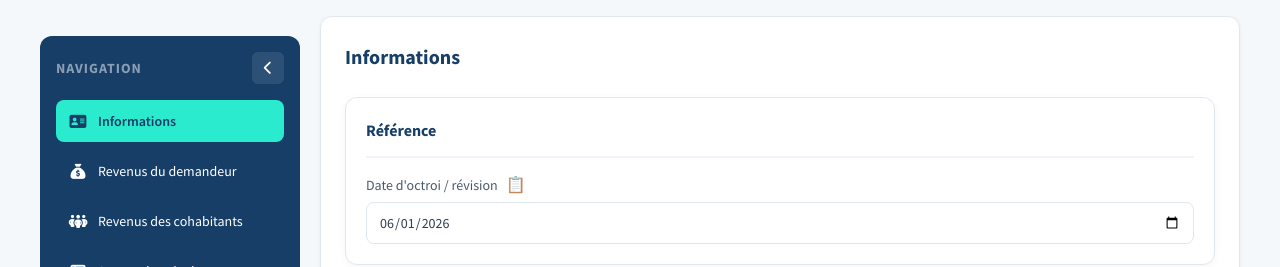
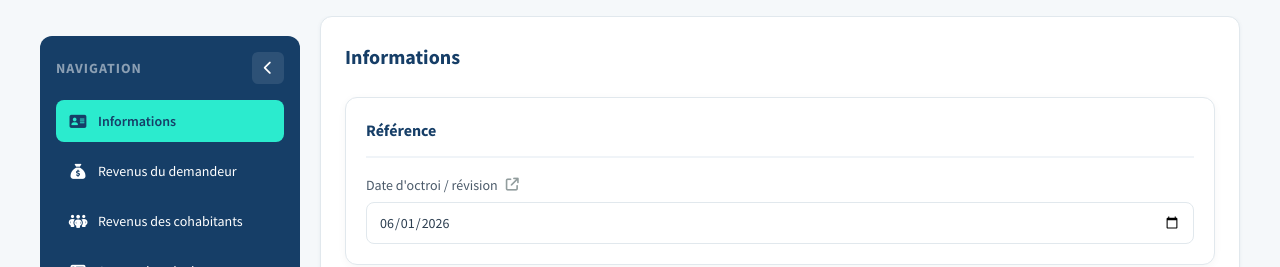
Before and after one commit to suyttenhoef-cyber/simulateur_ri_v2, a React (Vite) app: page / in a window 1280 px wide. Shown: the top 267 px of the page. Built offline with nearby package versions, Linux system fonts and the light colour scheme.

Commit message:
UX : icone FicheBtn -> fa-arrow-up-right-from-square (FA6)
Remplace l'emoji clipboard par l'icone FontAwesome arrow-up-right-from-square.

Co-Authored-By: Claude Sonnet 4.6 <noreply@anthropic.com>

```diff
--- a/src/App.jsx
+++ b/src/App.jsx
@@ -2888,11 +2888,11 @@ function FicheBtn({ ficheKey, onOpen }) {
       title={`Fiche pratique : ${fiche.titre}`}
       style={{
         background: "transparent", border: "none", cursor: "pointer",
-        fontSize: "16px", color: "#7F8C8D", padding: "0 2px", lineHeight: 1,
+        fontSize: "13px", color: "#7F8C8D", padding: "0 2px", lineHeight: 1,
         display: "inline-flex", alignItems: "center",
       }}
     >
-      📋
+      <i className="fas fa-arrow-up-right-from-square" aria-hidden="true" />
     </button>
   );
 }
```
